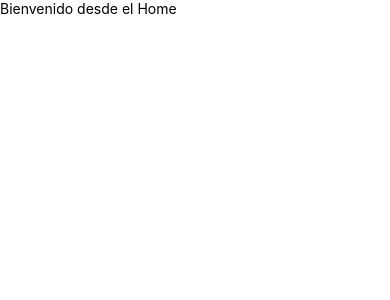
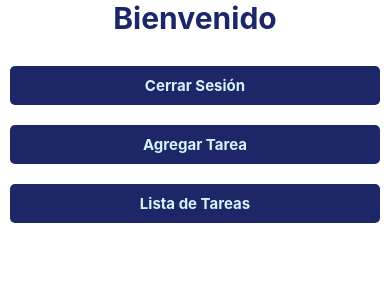
Before and after one commit to glomarperu/ProyectoPlan, a React Native app: screen / in a window 390 px wide. Shown: the top 300 px of the page. Built offline with nearby package versions, Linux system fonts and the light colour scheme.

Commit message:
Creando los botones

```diff
--- a/App.tsx
+++ b/App.tsx
@@ -1,14 +1,12 @@
 import React from 'react';
-import { Text, View } from 'react-native';
+import { View } from 'react-native';
 import { HomeScreen } from './src/screens/home/HomeScreen';
 
 function App(): React.JSX.Element {
 
  return (
       <View>
-        <Text>
           <HomeScreen/>
-        </Text>
       </View>
   );
 }
--- /dev/null
+++ b/src/components/ButtonComponent.tsx
@@ -0,0 +1,16 @@
+import React from 'react';
+import { Pressable, Text } from 'react-native';
+import { styles } from '../theme/styles';
+
+interface Props {
+  onAction: () => void;
+  label: string;
+}
+
+export const ButtonComponent = ({ onAction, label }: Props) => {
+  return (
+    <Pressable style={styles.button} onPress={onAction}>
+      <Text style={styles.buttonText}>{label}</Text>
+    </Pressable>
+  );
+};
--- a/src/screens/home/HomeScreen.tsx
+++ b/src/screens/home/HomeScreen.tsx
@@ -1,11 +1,28 @@
 import React from 'react';
 import { View, Text } from 'react-native';
+import { styles } from '../../theme/styles';
+import { ButtonComponent } from '../../components/ButtonComponent';
 
 export const HomeScreen = () => {
 
+  const handleLogout = () => {
+    console.log('Agregar tarea');
+  };
+
+  const handleAddTask = () => {
+    console.log('Agregar tarea');
+  };
+
+  const handleTaskList = () => {
+    console.log('Lista de tareas');
+  };
+
   return (
-    <View >
-      <Text >Bienvenido desde el Home</Text>
+    <View>
+      <Text style={styles.title}>Bienvenido</Text>
+      <ButtonComponent onAction={handleLogout} label="Cerrar Sesión" />
+      <ButtonComponent onAction={handleAddTask} label="Agregar Tarea" />
+      <ButtonComponent onAction={handleTaskList} label="Lista de Tareas" />
     </View>
   );
 };
--- /dev/null
+++ b/src/theme/styles.ts
@@ -0,0 +1,34 @@
+import { StyleSheet } from "react-native";
+
+export const colors = {
+    primary: '#1d2667', // Color Primario
+    dark: 'black', // Color Secundario
+    light: '#D2F4FA', // Color Terciario
+    danger: '#ff4d4d', // Nuevo color para el botón de eliminar
+    white: '#3D656C',      // Color para textos secundarios
+    background: '#abd5d5', // Color de fondo
+
+};
+
+export const styles = StyleSheet.create({
+    button: {
+        backgroundColor: colors.primary,
+        padding: 10,
+        borderRadius: 5,
+        margin: 10,
+        alignItems: 'center',
+    },
+    buttonText: {
+        color: colors.light,
+        fontSize: 15,
+        fontWeight: 'bold',
+        alignItems: 'center',
+    },
+    title: {
+        color: colors.primary,
+        fontSize: 30,
+        fontWeight: 'bold',
+        textAlign: 'center',
+        marginBottom: 20,
+    },
+});
```
